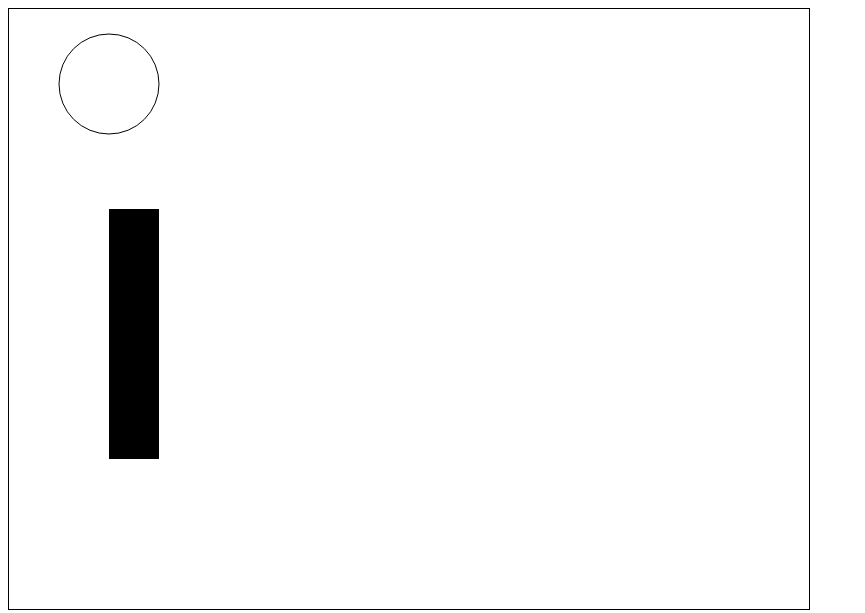
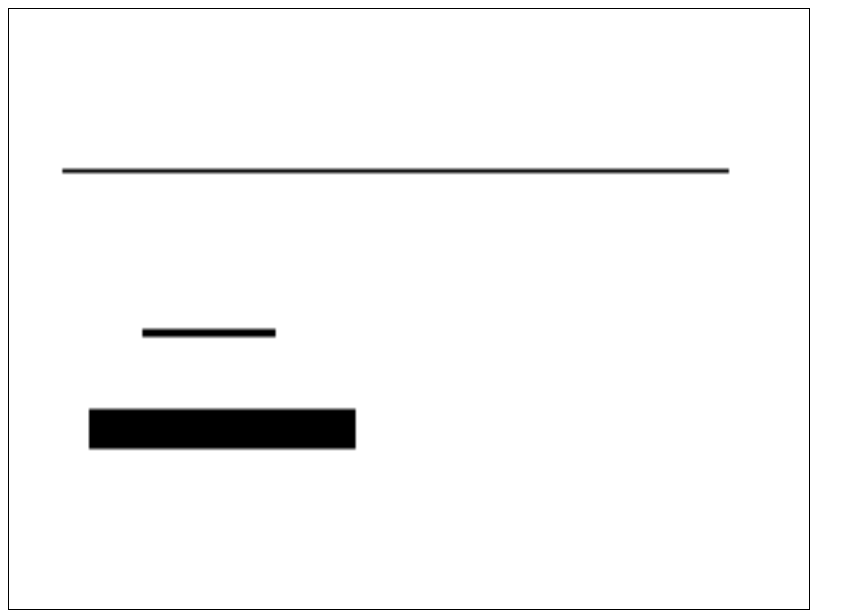
Before and after one commit to calumjs1/Web-Programming, a plain HTML site: page canvas.html in a window 1280 px wide. Shown: the whole page, without its empty margins (0-865 px from the left). Drawn offline with Linux system fonts and the light colour scheme.

Commit message:
prototype for the map layout

```diff
--- a/canvas-script.js
+++ b/canvas-script.js
@@ -1,16 +1,10 @@
-
-
 
 var canvas = document.getElementById('canvas');
 
-canvas.width = canvas.scrollWidth;
-canvas.height = canvas.scrollHeight;
-
-
 var ctx = canvas.getContext('2d');
 
-ctx.fillRect(100, 200, 50, 250);
-
 ctx.beginPath();
-ctx.arc(100, 75, 50, 0, 2 * Math.PI);
+ctx.fillRect(20, 40, 250, 1)
+ctx.fillRect(30, 100, 100, 10)
+ctx.fillRect(50, 80, 50, 2)
 ctx.stroke();
```
Also changed, not shown: canvas.html (line endings or trailing spaces).
